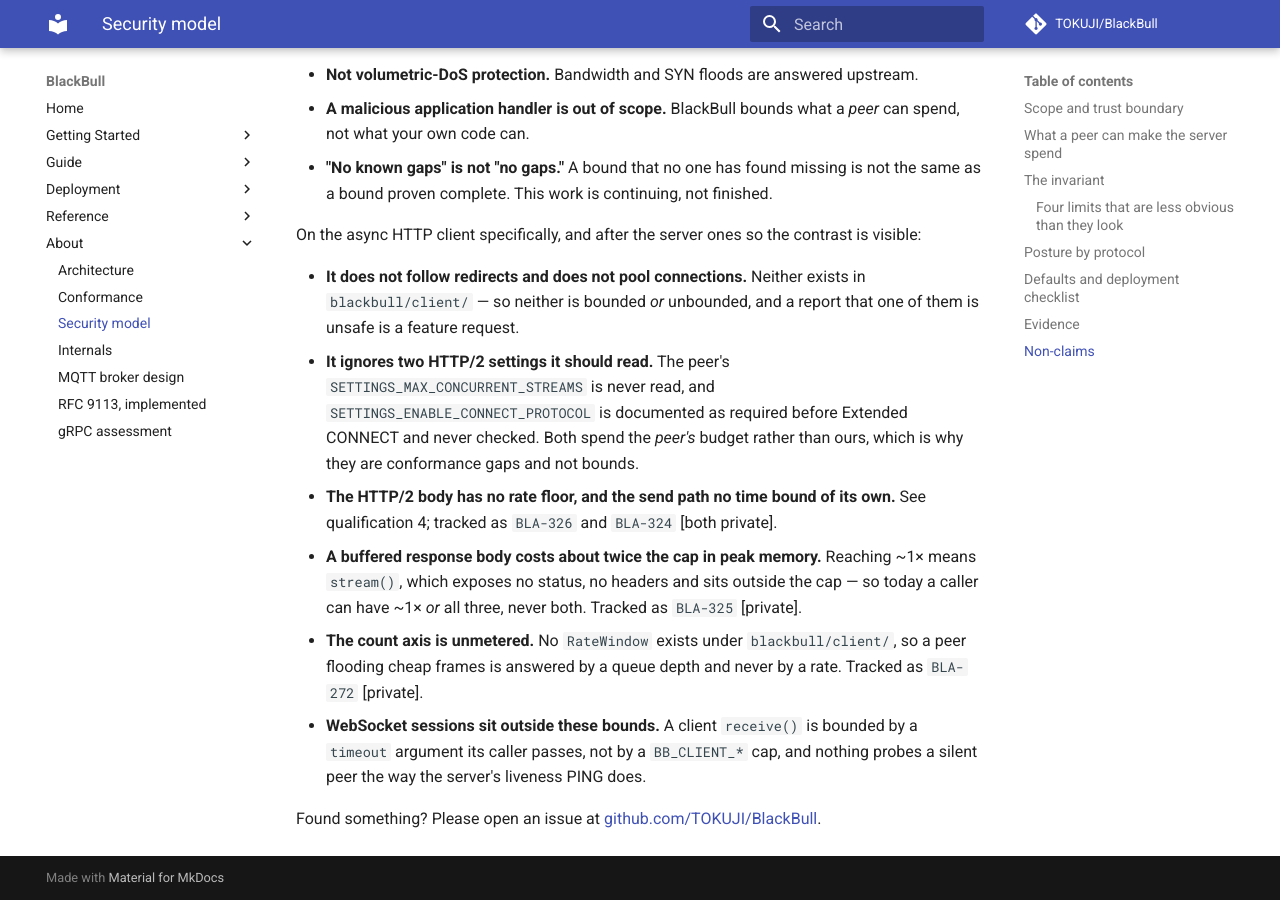
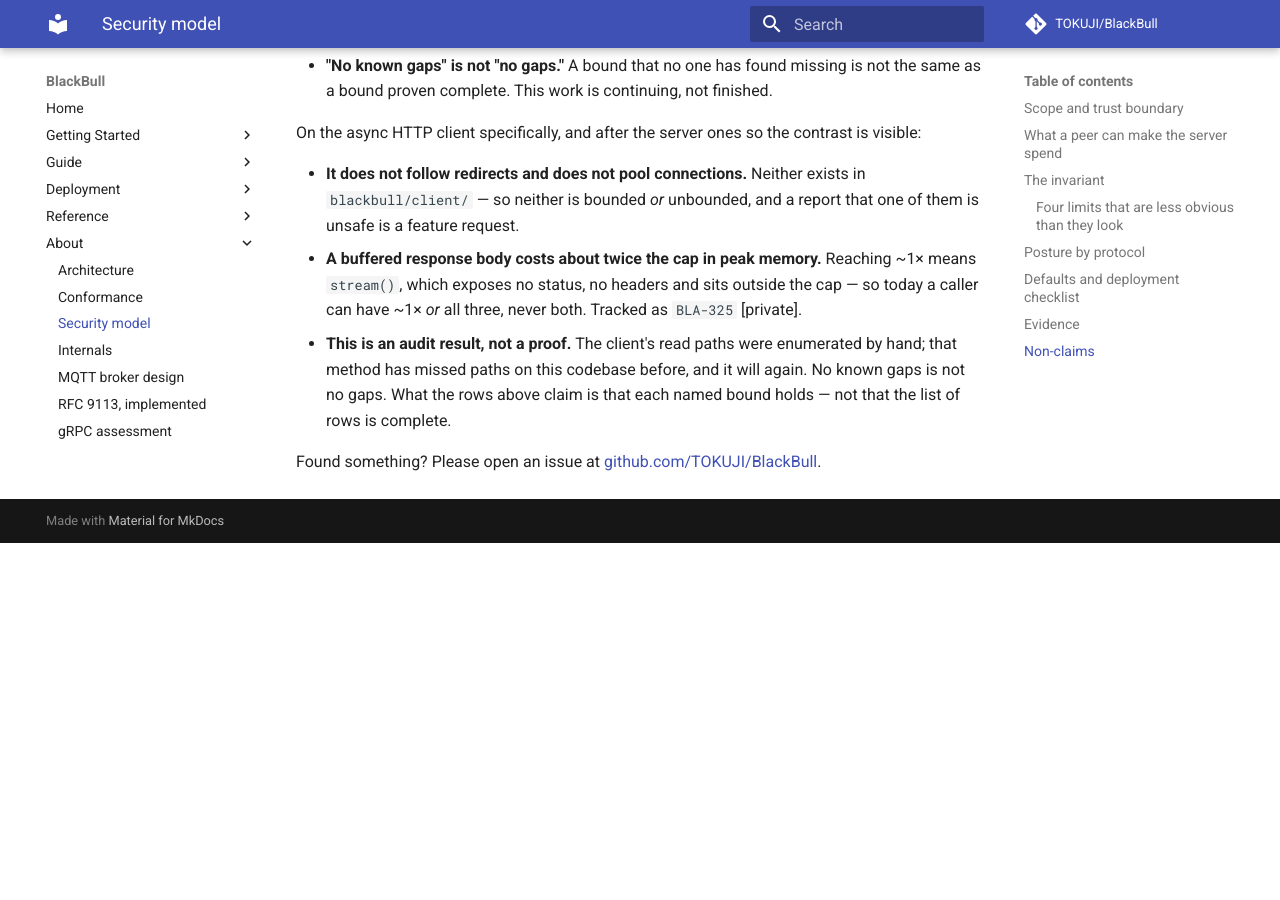
Before and after one commit to TOKUJI/BlackBull, an MkDocs documentation site: the page built from docs/about/security-model.md, in a window 1280 px wide and 900 px high, scrolled down 9542 px. Built offline with MkDocs 1.6.1 and Material for MkDocs 9.7.7, drawn with Linux system fonts in a browser that asks for light colours; comment, search, counter and statistics services are not loaded; after the commit the page ends 10085 px from its top, so only the background shows below that; some of the changed text lies outside the part shown.

Commit message:
docs: withdraw the client gaps this page had no business publishing (#280)
`BLA-A-10` §4 rule 4 — added 2026-08-18, after the rule was broken in
practice — forbids publishing an open gap, and names how the rule gets broken:
not as "let us publish the gap register" but *as a virtue*, that an honest page
should list what is still missing.  That is exactly the invariant this change
was planned under, so the first draft published six of them.

The rule's own test is whether the reader has an action that closes it.

Kept, because the reader does: the two default-open knobs and their remedies;
the ~2x peak memory of a buffered body, answered by `stream()` or by halving
the cap; the absence of redirects and pooling, which is a missing feature and
not a missing defence.

Withdrawn, because the reader does not: that `BB_CLIENT_MIN_BODY_RATE` has no
HTTP/2 implementation; that the send path borrows `BB_WRITE_TIMEOUT` and the
socket drain has no bound at all; that `SETTINGS_MAX_CONCURRENT_STREAMS` is
never read and `SETTINGS_ENABLE_CONNECT_PROTOCOL` never checked; that the count
axis is unmetered; that WebSocket sessions sit outside these bounds.  Each is a
defence that does not exist yet, and the tracker ids beside them made them
easier to act on, not harder.  They stay in `BLA-A-1` §9, which is private and
is where they belong.

What replaces them is what rule 4 explicitly still allows, because it carries
no map: an audit result is not a proof, the paths were enumerated by hand, that
method has missed paths here before, and no known gaps is not no gaps.

`BB_WRITE_TIMEOUT` keeps the half a reader can act on — that the client reads
it too, so setting it moves a client wait as well as a server one.

Co-Authored-By: Claude Opus 5 <noreply@anthropic.com>

```diff
--- a/docs/about/security-model.md
+++ b/docs/about/security-model.md
@@ -85,7 +85,7 @@ column.
 | *Client* response head (HTTP/2) | `BB_CLIENT_H2_MAX_FRAME_SIZE` 16 KiB | `BB_CLIENT_HEAD_MAX_TOTAL` 64 KiB, spent twice — encoded, per field block reassembled across CONTINUATION; and decoded, across every section on the stream — plus `BB_CLIENT_H2_MAX_HEADER_LIST_SIZE` 64 KiB decoded, per section, inside the decoder | `BB_CLIENT_HEAD_TIMEOUT` 30 s |
 | *Client* response body | 64 KiB read (HTTP/1.1); `BB_CLIENT_H2_MAX_FRAME_SIZE` (HTTP/2) | `BB_CLIENT_BODY_MAX_TOTAL` **off** | `BB_CLIENT_BODY_TIMEOUT` 30 s + `BB_CLIENT_MIN_BODY_RATE` **off**, and HTTP/1.1 only |
 | *Client* raw HTTP/2 stream | `BB_CLIENT_H2_MAX_FRAME_SIZE` 16 KiB | `BB_CLIENT_RAW_QUEUE_DEPTH` 1024 frames | — |
-| *Client* send path | — | HTTP/2 flow-control window | `BB_WRITE_TIMEOUT` 30 s on the HTTP/2 flow-control wait — a *server* knob — and **none** on the socket drain |
+| *Client* send path | — | HTTP/2 flow-control window | `BB_WRITE_TIMEOUT` 30 s on the HTTP/2 flow-control wait — the server's knob, read by the client too |
 
 One client bound is not in that grid, because it is not one of the three.
 `BB_CLIENT_MAX_INTERIM_RESPONSES` (8) bounds how many `1xx` heads may precede
@@ -188,12 +188,7 @@ are the difference between the label and the whole truth:
    `_CLIENT_CAPS` and `_CLIENT_NOT_A_CAP` in
    `tests/unit/test_cap_log_sites.py` declare it, and
    `test_every_client_env_var_has_a_verdict` fails on the day a new variable
-   arrives with neither verdict.) What the label is generous about is HTTP/2,
-   in two places, and both are gaps rather than defaults: the rate floor has
-   **no HTTP/2 implementation at all**, so setting it bounds an HTTP/1.1 peer
-   and nothing else (`BLA-326` [private]); and the send path owns no time
-   bound of its own — the flow-control wait borrows the server's
-   `BB_WRITE_TIMEOUT` and the socket drain has none (`BLA-324` [private]).
+   arrives with neither verdict.)
 
 ## Defaults and deployment checklist
 
@@ -281,25 +276,14 @@ contrast is visible:
 - **It does not follow redirects and does not pool connections.** Neither
   exists in `blackbull/client/` — so neither is bounded *or* unbounded, and a
   report that one of them is unsafe is a feature request.
-- **It ignores two HTTP/2 settings it should read.** The peer's
-  `SETTINGS_MAX_CONCURRENT_STREAMS` is never read, and
-  `SETTINGS_ENABLE_CONNECT_PROTOCOL` is documented as required before Extended
-  CONNECT and never checked. Both spend the *peer's* budget rather than ours,
-  which is why they are conformance gaps and not bounds.
-- **The HTTP/2 body has no rate floor, and the send path no time bound of its
-  own.** See qualification 4; tracked as `BLA-326` and `BLA-324` [both
-  private].
 - **A buffered response body costs about twice the cap in peak memory.**
   Reaching ~1× means `stream()`, which exposes no status, no headers and sits
   outside the cap — so today a caller can have ~1× *or* all three, never both.
   Tracked as `BLA-325` [private].
-- **The count axis is unmetered.** No `RateWindow` exists under
-  `blackbull/client/`, so a peer flooding cheap frames is answered by a queue
-  depth and never by a rate. Tracked as `BLA-272` [private].
-- **WebSocket sessions sit outside these bounds.** A client `receive()` is
-  bounded by a `timeout` argument its caller passes, not by a `BB_CLIENT_*`
-  cap, and nothing probes a silent peer the way the server's liveness PING
-  does.
+- **This is an audit result, not a proof.** The client's read paths were
+  enumerated by hand; that method has missed paths on this codebase before,
+  and it will again. No known gaps is not no gaps. What the rows above claim
+  is that each named bound holds — not that the list of rows is complete.
 
 Found something? Please open an issue at
 [github.com/TOKUJI/BlackBull](https://github.com/TOKUJI/BlackBull/issues).
```
Also changed, not shown: SECURITY.md (+7 -9 lines), docs/reference/env-vars.md (+2 -2 lines).
